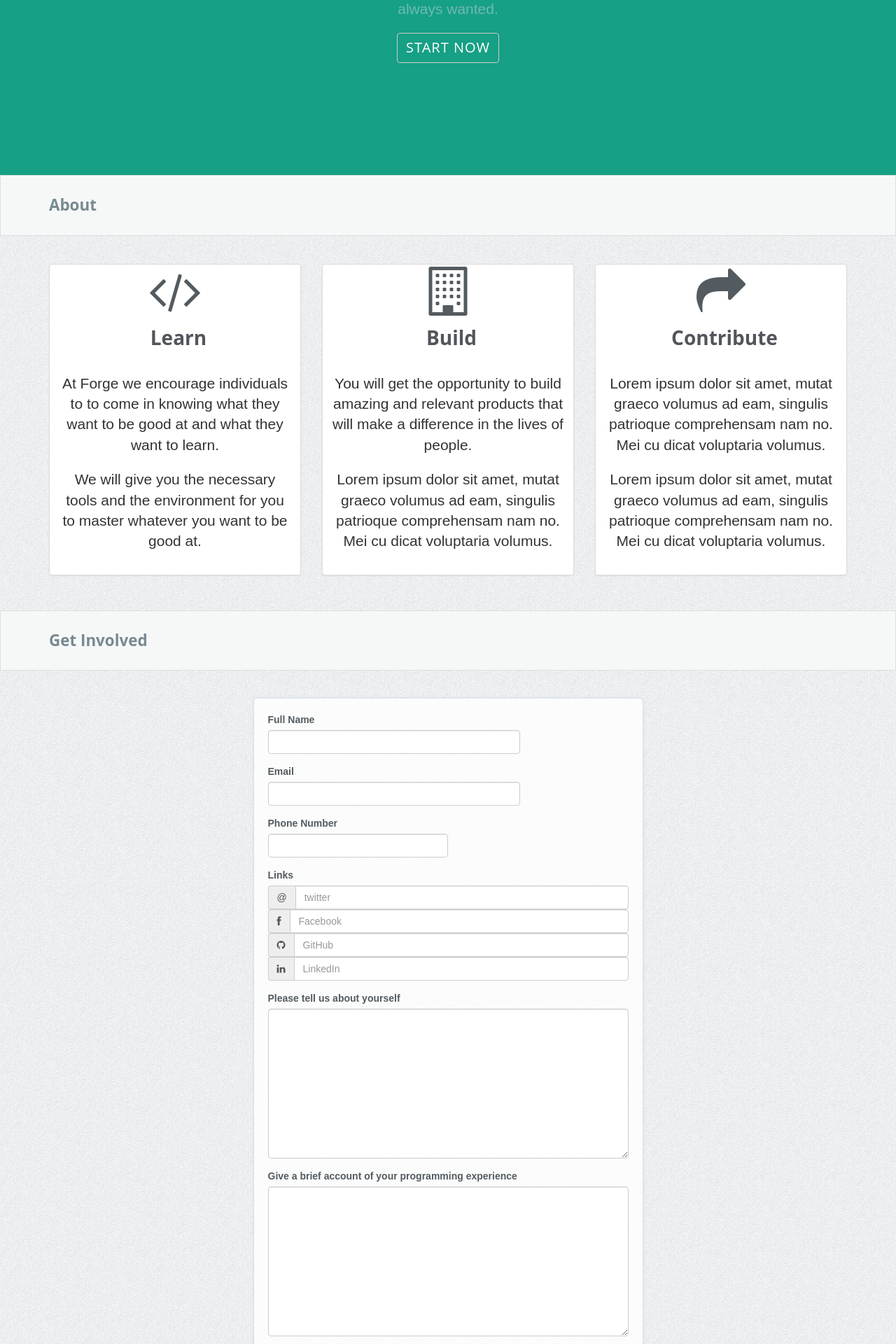
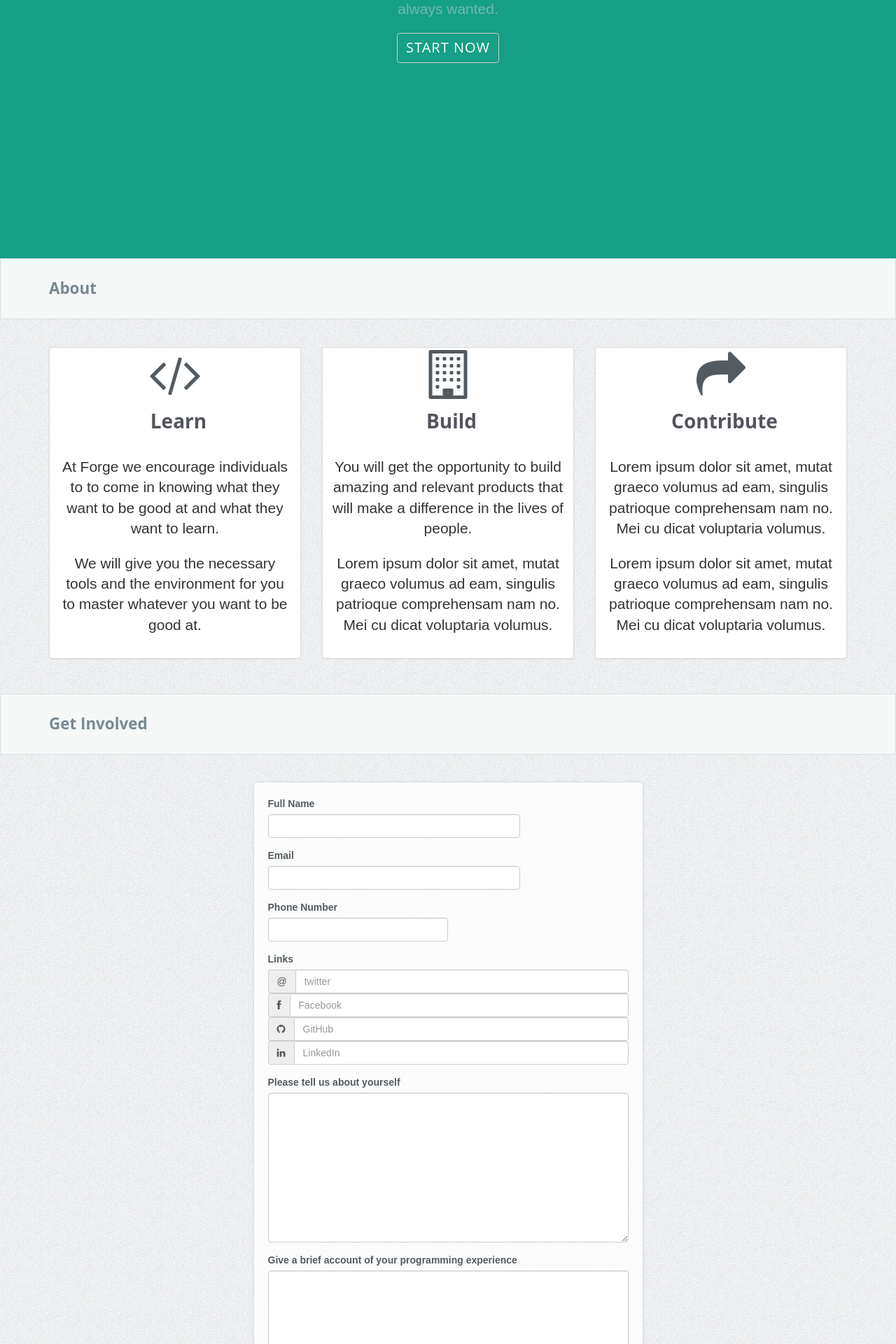
Before and after one commit to devcongress/forge.devcongress.com, a Flask app: page / in a window 1280 px wide. Shown: the part 335-2255 px from the top of the page at 70% size. Run offline with Flask 2, Linux system fonts and the light colour scheme; some libraries are stand-ins or nearby versions.

Commit message:
styled banner

```diff
--- a/static/css/style.css
+++ b/static/css/style.css
@@ -7,6 +7,9 @@
 /*--------------------------------------------------------------------------
 	General Style
 --------------------------------------------------------------------------*/
+html, body {
+  height: 100%;
+}
 body {
 	background: url(../images/page-background.png);
 }
@@ -197,6 +200,8 @@ section.featured {
 	padding: 60px 0 160px;
 	background: #16a085;
 	color: #70B9B0;
+  height: 80%;
+  overflow: hidden;
 }
 
 section.featured h2.slogan {
```
